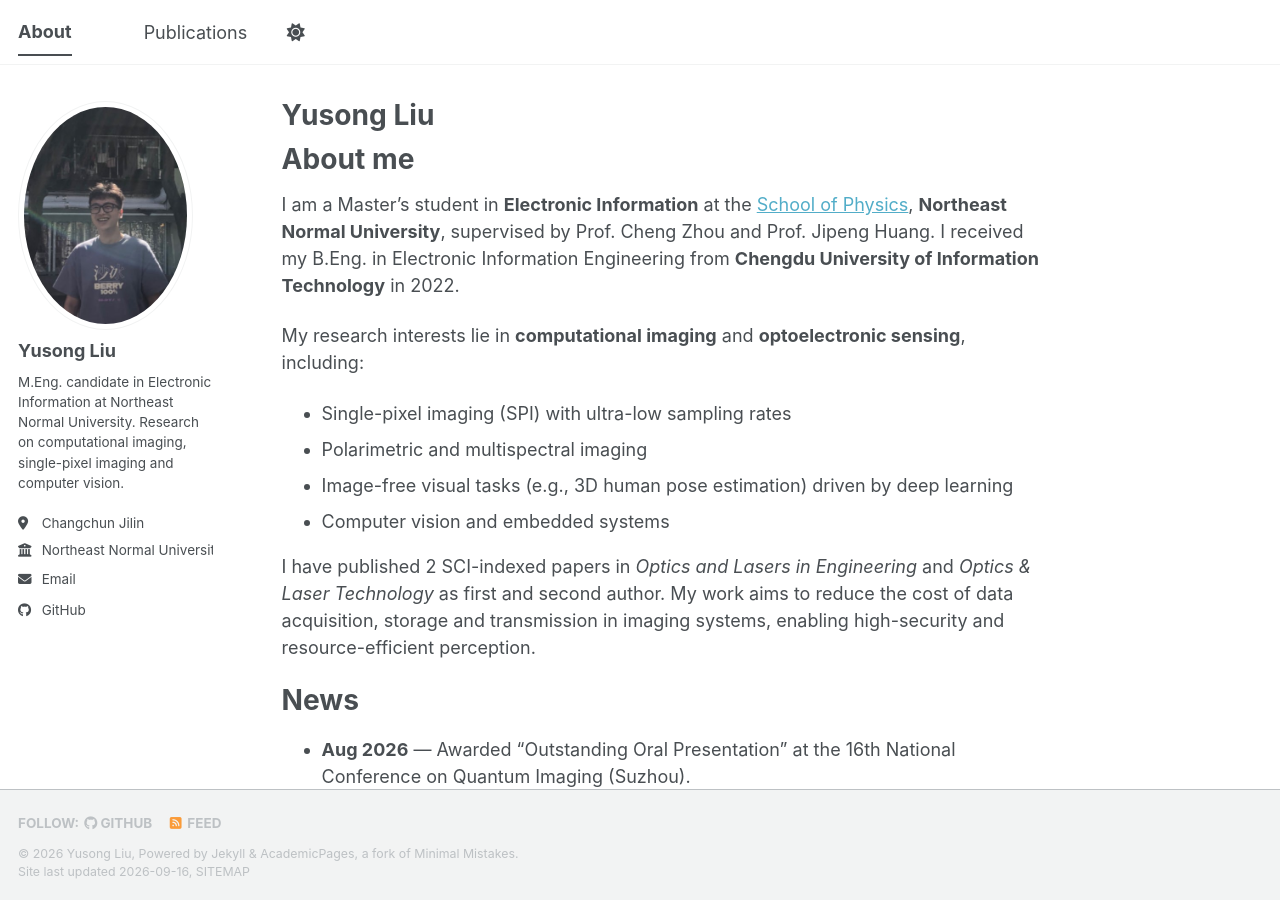
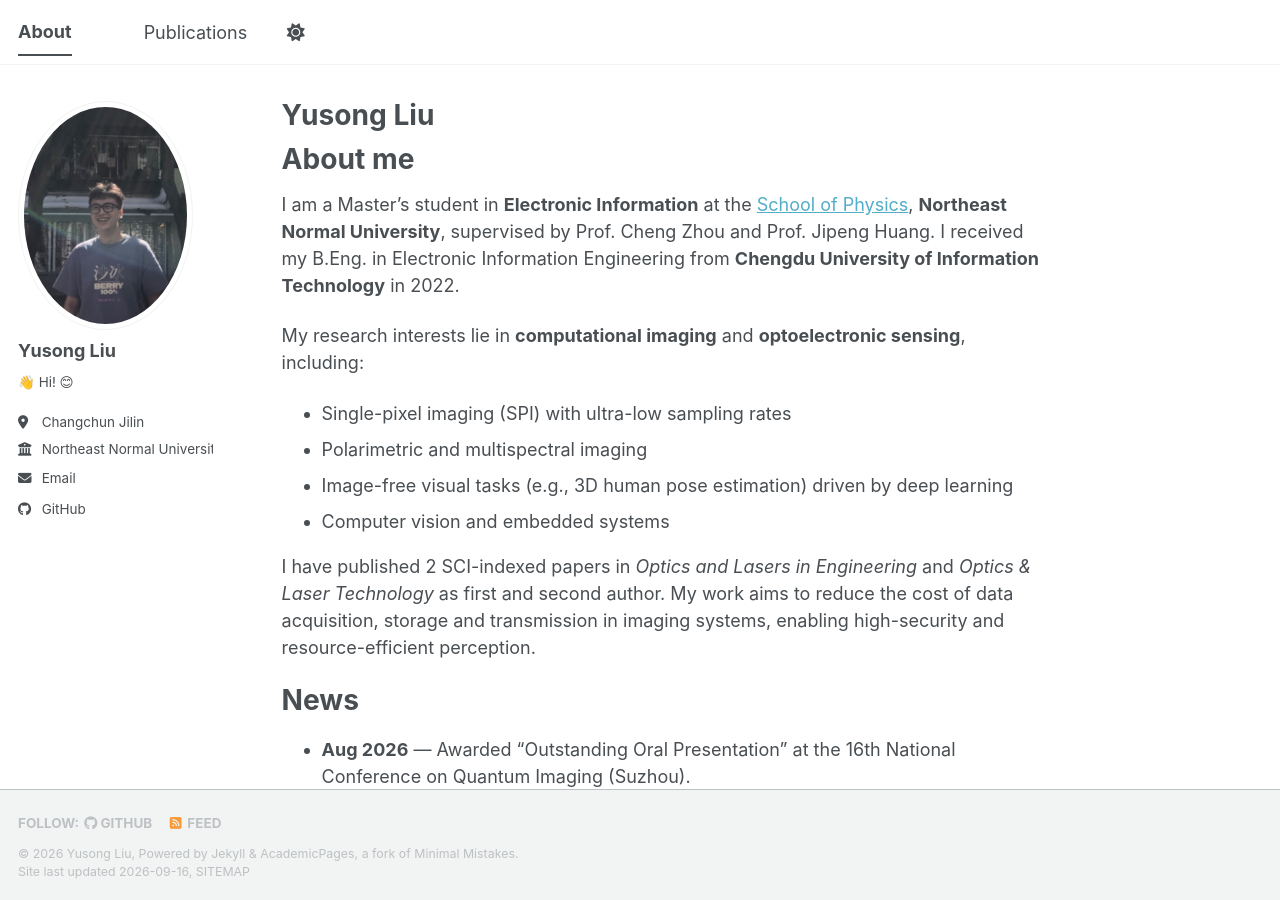
Before and after one commit to Pulse-liu/Pulse-liu.github.io, a Jekyll site: the page built from _pages/about.md, in a window 1280 px wide and 900 px high. Built offline with Jekyll 4.4.1, drawn with Linux system fonts in a browser that asks for light colours; a style sheet for code colours, icons or effects is not loaded.

Commit message:
Update _config.yml

```diff
--- a/_config.yml
+++ b/_config.yml
@@ -26,7 +26,7 @@ author:
   avatar           : "profile.png"
   name             : "Yusong Liu"
   pronouns         : # example: "she/her"
-  bio              : "M.Eng. candidate in Electronic Information at Northeast Normal University. Research on computational imaging, single-pixel imaging and computer vision."
+  bio              : "👋 Hi! 😊"
   location         : "Changchun Jilin"
   employer         : "Northeast Normal University"
   uri              : # URL
```
